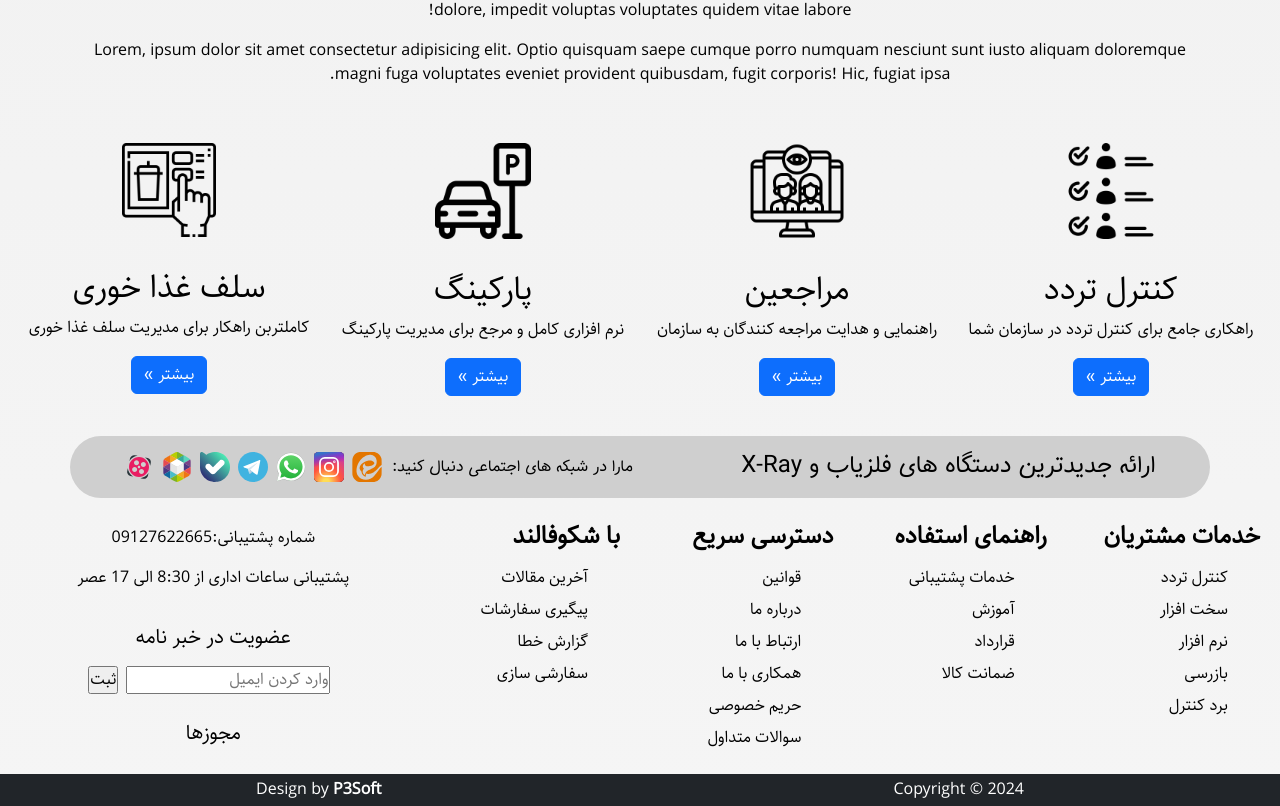
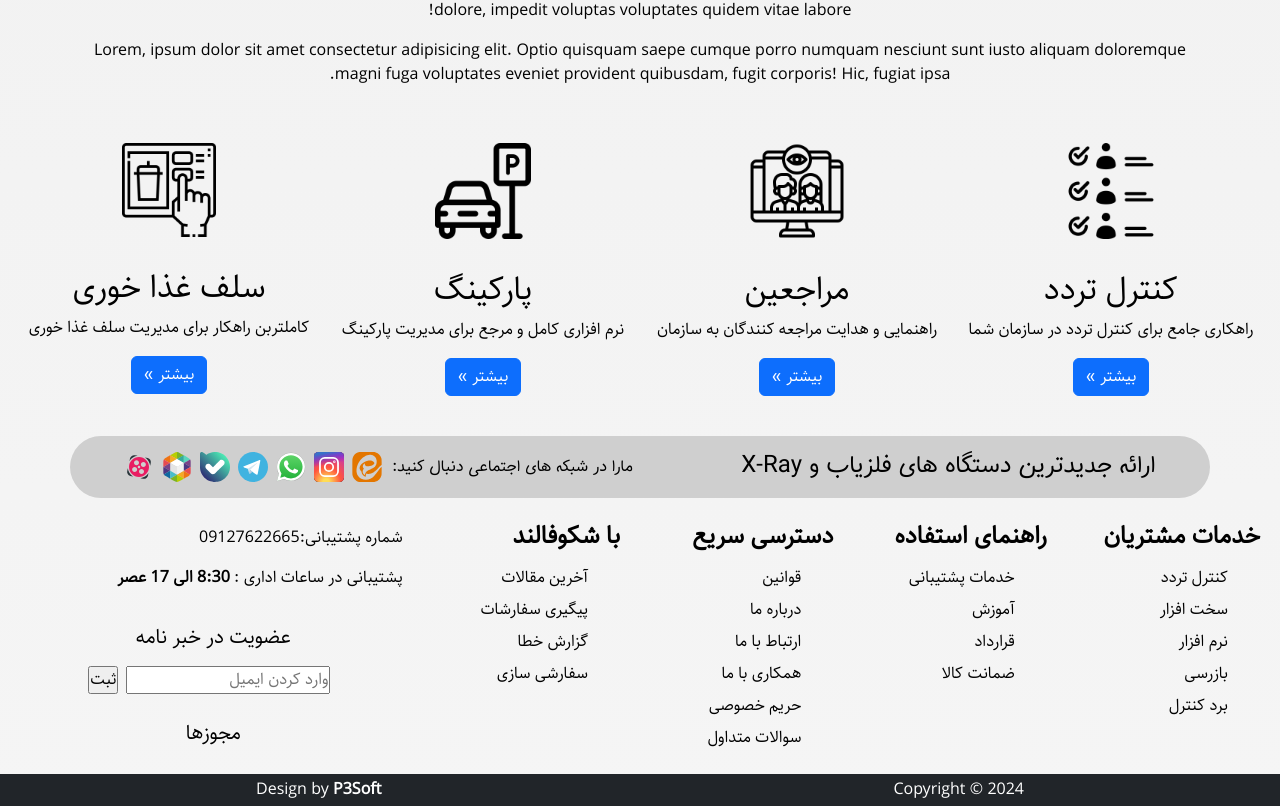
Before and after one commit to ali-khosravani/nextjs, a Next.js app: page / in a window 1280 px wide. Shown: the part 5456-6262 px from the top of the page. Built offline with nearby package versions, Linux system fonts and the light colour scheme.

Commit message:
Update footer

```diff
--- a/app/components/layout/Footer/TopFooter.tsx
+++ b/app/components/layout/Footer/TopFooter.tsx
@@ -58,8 +58,9 @@ const TopFooter = () => {
 
         <div className='col-lg-4 col-12'>
           <div className='p-2 m-1'>
-            <p>شماره پشتیبانی:09127622665</p>
-            <p>پشتیبانی ساعات اداری از 8:30 الی 17 عصر</p>
+            <p className='text-start'>شماره پشتیبانی:09127622665</p>
+            <p className='text-start'>پشتیبانی در ساعات اداری : <span className='text-black fw-bold'>8:30 الی 17 عصر</span></p>
+
           </div>
           <div className='m-1 p-2'>
             <form action="">
```
